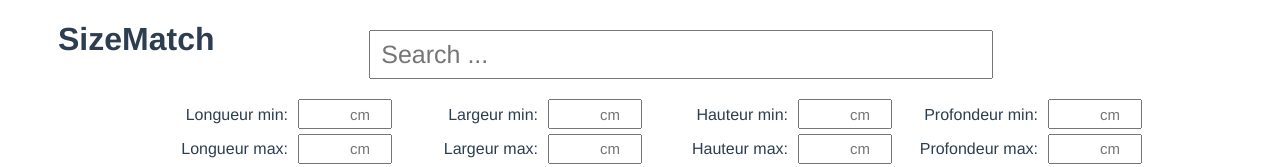
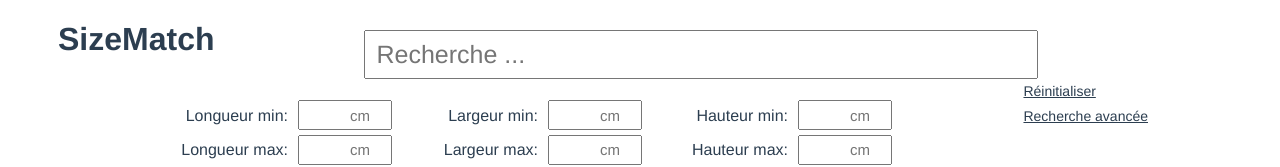
Before and after one commit to edebernis/sizematch-front, a Vue app: page / in a window 1280 px wide. Shown: the top 167 px of the page. Built offline with nearby package versions, Linux system fonts and the light colour scheme; what @chenfengyuan/vue-carousel, vue-infinite-loading would draw is missing.

Commit message:
continue front design

```diff
--- a/src/App.vue
+++ b/src/App.vue
@@ -60,16 +60,24 @@
                 a: this.after,
                 lang: this.lang,
             }
-            if (this.$refs.formComponent.minLength) query.min_length = this.$refs.formComponent.minLength;
-            if (this.$refs.formComponent.maxLength) query.max_length = this.$refs.formComponent.maxLength;
-            if (this.$refs.formComponent.minWidth)  query.min_width  = this.$refs.formComponent.minWidth;
-            if (this.$refs.formComponent.maxWidth)  query.max_width  = this.$refs.formComponent.maxWidth;
-            if (this.$refs.formComponent.minHeight) query.min_height = this.$refs.formComponent.minHeight;
-            if (this.$refs.formComponent.maxHeight) query.max_height = this.$refs.formComponent.maxHeight;
-            if (this.$refs.formComponent.minDepth)  query.min_depth  = this.$refs.formComponent.minDepth;
-            if (this.$refs.formComponent.maxDepth)  query.max_depth  = this.$refs.formComponent.maxDepth;
+            if (this.$refs.formComponent.minLength)     query.min_length     = this.$refs.formComponent.minLength;
+            if (this.$refs.formComponent.maxLength)     query.max_length     = this.$refs.formComponent.maxLength;
+            if (this.$refs.formComponent.minWidth)      query.min_width      = this.$refs.formComponent.minWidth;
+            if (this.$refs.formComponent.maxWidth)      query.max_width      = this.$refs.formComponent.maxWidth;
+            if (this.$refs.formComponent.minHeight)     query.min_height     = this.$refs.formComponent.minHeight;
+            if (this.$refs.formComponent.maxHeight)     query.max_height     = this.$refs.formComponent.maxHeight;
+            if (this.$refs.formComponent.minDepth)      query.min_depth      = this.$refs.formComponent.minDepth;
+            if (this.$refs.formComponent.maxDepth)      query.max_depth      = this.$refs.formComponent.maxDepth;
+            if (this.$refs.formComponent.minDiameter)   query.min_diameter   = this.$refs.formComponent.minDiameter;
+            if (this.$refs.formComponent.maxDiameter)   query.max_diameter   = this.$refs.formComponent.maxDiameter;
+            if (this.$refs.formComponent.minThickness)  query.min_thickness  = this.$refs.formComponent.minThickness;
+            if (this.$refs.formComponent.maxThickness)  query.max_thickness  = this.$refs.formComponent.maxThickness;
+            if (this.$refs.formComponent.minVolume)     query.min_volume     = this.$refs.formComponent.minVolume;
+            if (this.$refs.formComponent.maxVolume)     query.max_volume     = this.$refs.formComponent.maxVolume;
+            if (this.$refs.formComponent.minWeight)     query.min_weight     = this.$refs.formComponent.minWeight;
+            if (this.$refs.formComponent.maxWeight)     query.max_weight     = this.$refs.formComponent.maxWeight;
 
-            return query
+            return query;
         }
     }
 }
--- a/src/components/SearchForm.vue
+++ b/src/components/SearchForm.vue
@@ -2,9 +2,15 @@
     <div id="search-form">
         <form>
             <div id="search-input">
-                <input v-model="query" v-on:keyup.enter="$emit('search')" type="text" placeholder="Search ..."/>
+                <input v-model="query" v-on:keyup.enter="$emit('search')" type="text" placeholder="Recherche ..."/>
+                <div id="search-menu">
+                    <ul>
+                        <li v-on:click="reset">R&eacute;initialiser</li>
+                        <li v-on:click="advancedSearch">Recherche avanc&eacute;e</li>
+                    </ul>
+                </div>
             </div>
-            <div id="dimensions">
+            <div id="search-dimensions">
                 <div class="dimension-group">
                     <label for="minLength">Longueur min:</label>
                     <input v-model="minLength" v-on:keyup.enter="$emit('search')" type="number" name="minLength" placeholder="cm">
@@ -30,6 +36,32 @@
                     <input v-model="maxDepth" v-on:keyup.enter="$emit('search')" type="number" name="maxDepth" placeholder="cm">
                 </div>
             </div>
+            <div id="advanced-search" v-bind:style="{ maxHeight: advancedSearchHeight + 'px' }">
+                <div class="dimension-group">
+                    <label for="minDiameter">Diam&egrave;tre min:</label>
+                    <input v-model="minDiameter" v-on:keyup.enter="$emit('search')" type="number" name="minDiameter" placeholder="cm">
+                    <label for="maxDiameter">Diam&egrave;tre max:</label>
+                    <input v-model="maxDiameter" v-on:keyup.enter="$emit('search')" type="number" name="maxDiameter" placeholder="cm">
+                </div>
+                <div class="dimension-group">
+                    <label for="minThickness">Epaisseur min:</label>
+                    <input v-model="minThickness" v-on:keyup.enter="$emit('search')" type="number" name="minThickness" placeholder="cm">
+                    <label for="maxThickness">Epaisseur max:</label>
+                    <input v-model="maxThickness" v-on:keyup.enter="$emit('search')" type="number" name="maxThickness" placeholder="cm">
+                </div>
+                <div class="dimension-group">
+                    <label for="minVolume">Volume min:</label>
+                    <input v-model="minVolume" v-on:keyup.enter="$emit('search')" type="number" name="minVolume" placeholder="l">
+                    <label for="maxVolume">Volume max:</label>
+                    <input v-model="maxVolume" v-on:keyup.enter="$emit('search')" type="number" name="maxVolume" placeholder="l">
+                </div>
+                <div class="dimension-group">
+                    <label for="minWeight">Poids min:</label>
+                    <input v-model="minWeight" v-on:keyup.enter="$emit('search')" type="number" name="minWeight" placeholder="kg">
+                    <label for="maxWeight">Poids max:</label>
+                    <input v-model="maxWeight" v-on:keyup.enter="$emit('search')" type="number" name="maxWeight" placeholder="kg">
+                </div>
+            </div>
         </form>
     </div>
 </template>
@@ -39,18 +71,51 @@
 export default {
     data() {
         return {
-            query:    "",
-            minLength: null,
-            maxLength: null,
-            minWidth:  null,
-            maxWidth:  null,
-            minHeight: null,
-            maxHeight: null,
-            minDepth:  null,
-            maxDepth:  null,
+            query:         "",
+            minLength:     null,
+            maxLength:     null,
+            minWidth:      null,
+            maxWidth:      null,
+            minHeight:     null,
+            maxHeight:     null,
+            minDepth:      null,
+            maxDepth:      null,
+            minDiameter:   null,
+            maxDiameter:   null,
+            minThickness:  null,
+            maxThickness:  null,
+            minVolume:     null,
+            maxVolume:     null,
+            minWeight:     null,
+            maxWeight:     null,
+            advancedSearchHeight: 0,
         };
     },
     name: 'SearchForm',
+    methods: {
+        reset() {
+            this.query = "";
+            this.minLength = null;
+            this.maxLength = null;
+            this.minWidth = null;
+            this.maxWidth = null;
+            this.minHeight = null;
+            this.maxHeight = null;
+            this.minDepth = null;
+            this.maxDepth = null;
+            this.minDiameter = null;
+            this.maxDiameter = null;
+            this.minThickness = null;
+            this.maxThickness = null;
+            this.minVolume = null;
+            this.maxVolume = null;
+            this.minWeight = null;
+            this.maxWeight = null;
+        },
+        advancedSearch() {
+            this.advancedSearchHeight = this.advancedSearchHeight ? 0 : 100;
+        }
+    }
 };
 </script>
 
@@ -62,15 +127,34 @@
     margin-bottom: 50px;
 }
 #search-input {
-    text-align: center;
     margin-bottom: 20px;
+    height: 50px;
 }
 #search-input input {
-    width: 60%;
+    width: 65%;
     height: 25px;
     font-size: 25px;
     font-family: Avenir, Helvetica, Arial, sans-serif;
     padding: 10px;
+    margin-left: 15%;
+}
+#search-menu {
+    float: right;
+    text-align: left;
+    height: 50px;
+}
+#search-menu ul {
+    margin: 0;
+    padding: 0;
+    list-style-type: none;
+    font-size: 14px;
+}
+#search-menu li {
+    text-decoration: underline;
+    line-height: 25px;
+}
+#search-menu li:hover {
+    cursor: pointer;
 }
 .dimension-group {
     display: inline-block;
@@ -91,4 +175,10 @@
     padding: 5px;
     text-align: right;
 }
+#advanced-search {
+    margin-top: 10px;
+    max-height: 0;
+    overflow: hidden;
+    transition: max-height 0.2s ease-out;
+}
 </style>
```
